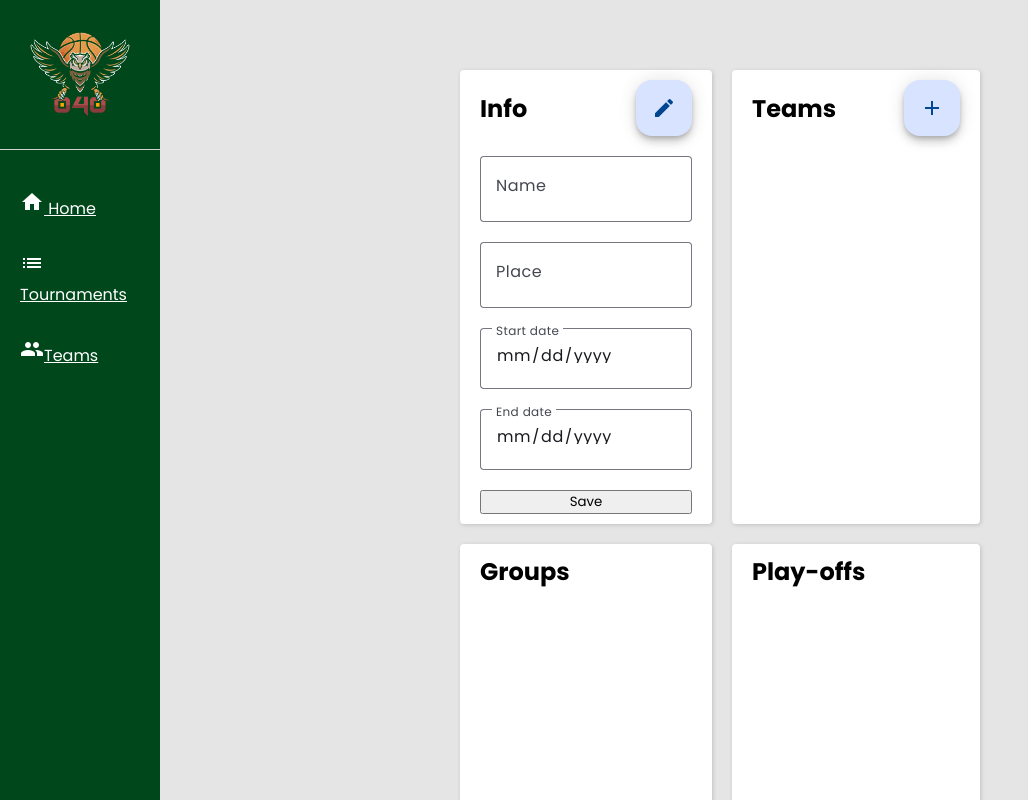
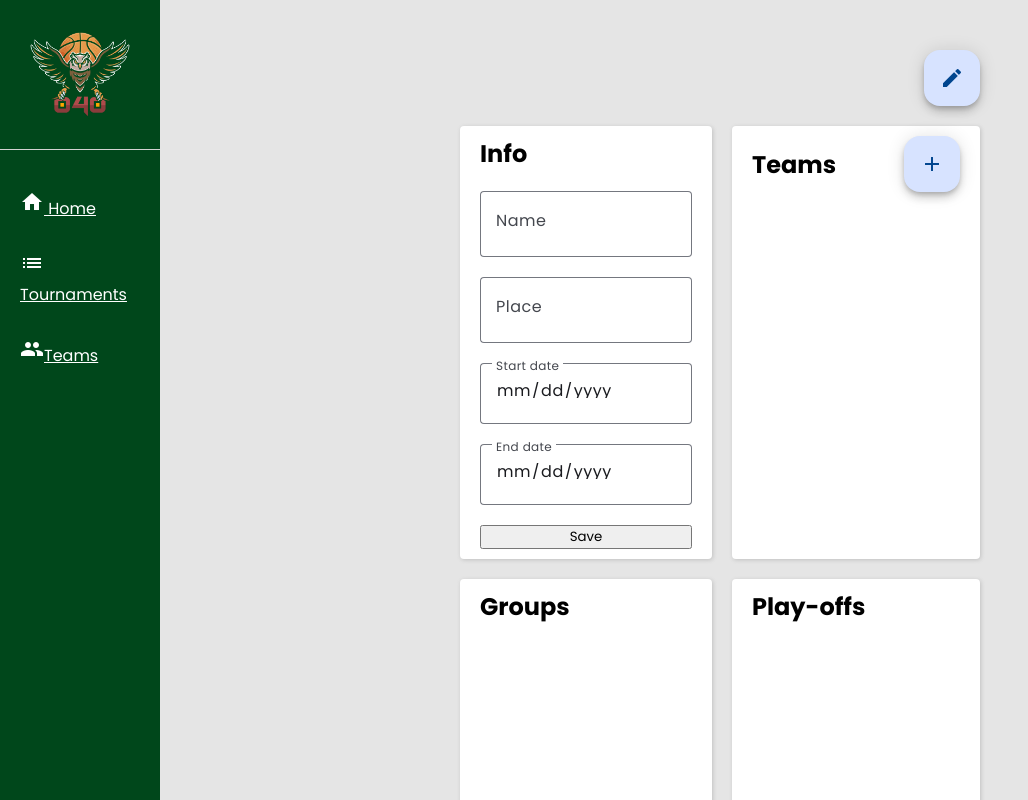
Before and after one commit to kwiatkowskijan/040basket-league, an Angular app: page /tournament in a window 1280 px wide. Shown: the top 800 px of the page, without its empty margins (0-1028 px from the left). Built offline with nearby package versions, Linux system fonts and the light colour scheme.

Commit message:
move button

```diff
--- a/src/app/tournament-details/tournament-details.component.html
+++ b/src/app/tournament-details/tournament-details.component.html
@@ -1,5 +1,8 @@
 <div class="title-area">
     <h1>{{ tournament?.name }}</h1>
+    <button mat-fab aria-label="Example icon button with a delete icon" (click)="turnOnEditMode()">
+        <mat-icon>edit</mat-icon>
+    </button>
     <button mat-fab aria-label="Example icon button with a delete icon" (click)="deleteTournament()" [hidden]="isNew">
         <mat-icon>delete</mat-icon>
     </button>
@@ -8,9 +11,6 @@
     <div class="item">
         <div class="item-title-area">
             <h2>Info</h2>
-            <button mat-fab aria-label="Example icon button with a delete icon" (click)="turnOnEditMode()">
-                <mat-icon>edit</mat-icon>
-            </button>
         </div>
         <div [hidden]="isEditing" class="item-content">
             <p>Name: {{ tournament?.name }}</p>
```
